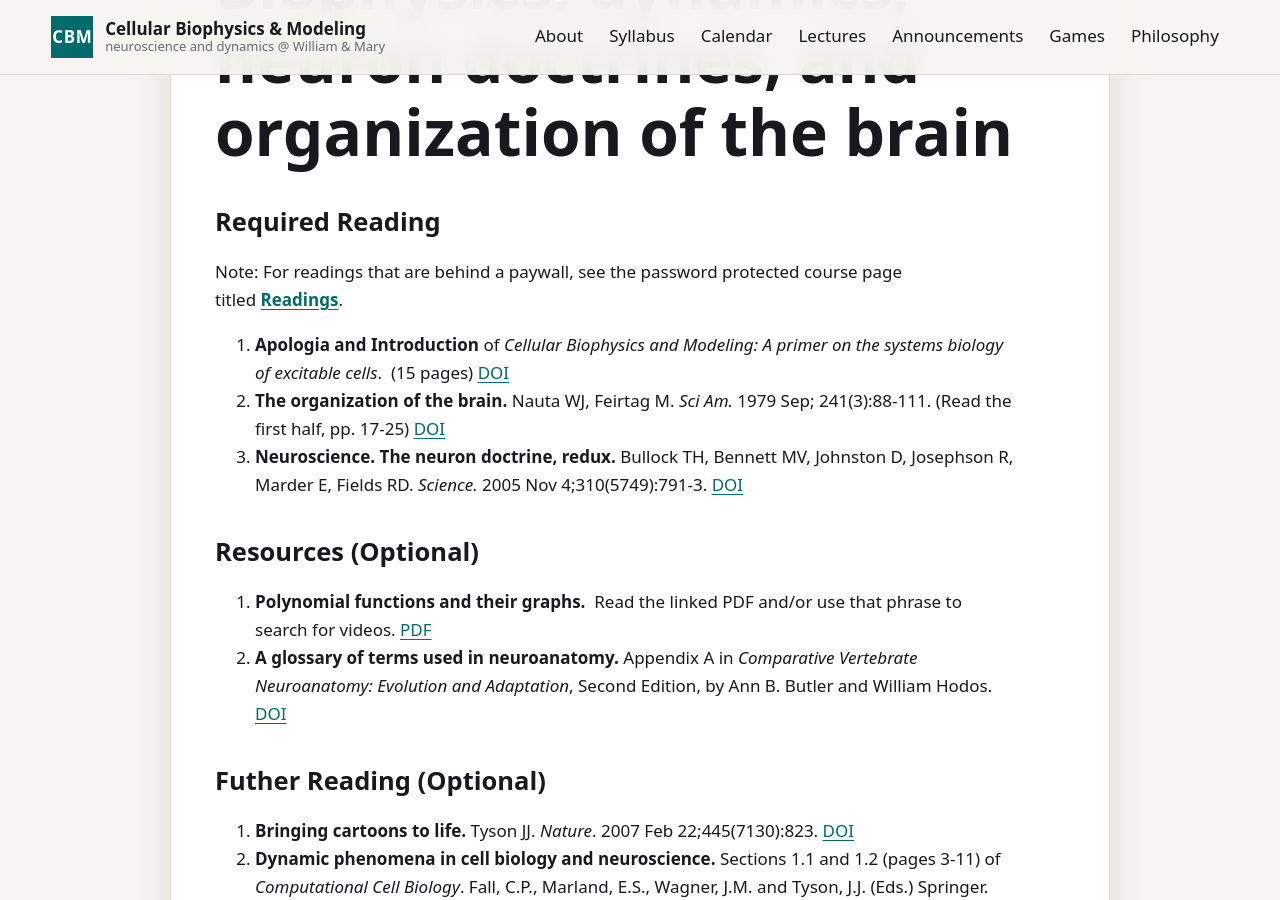
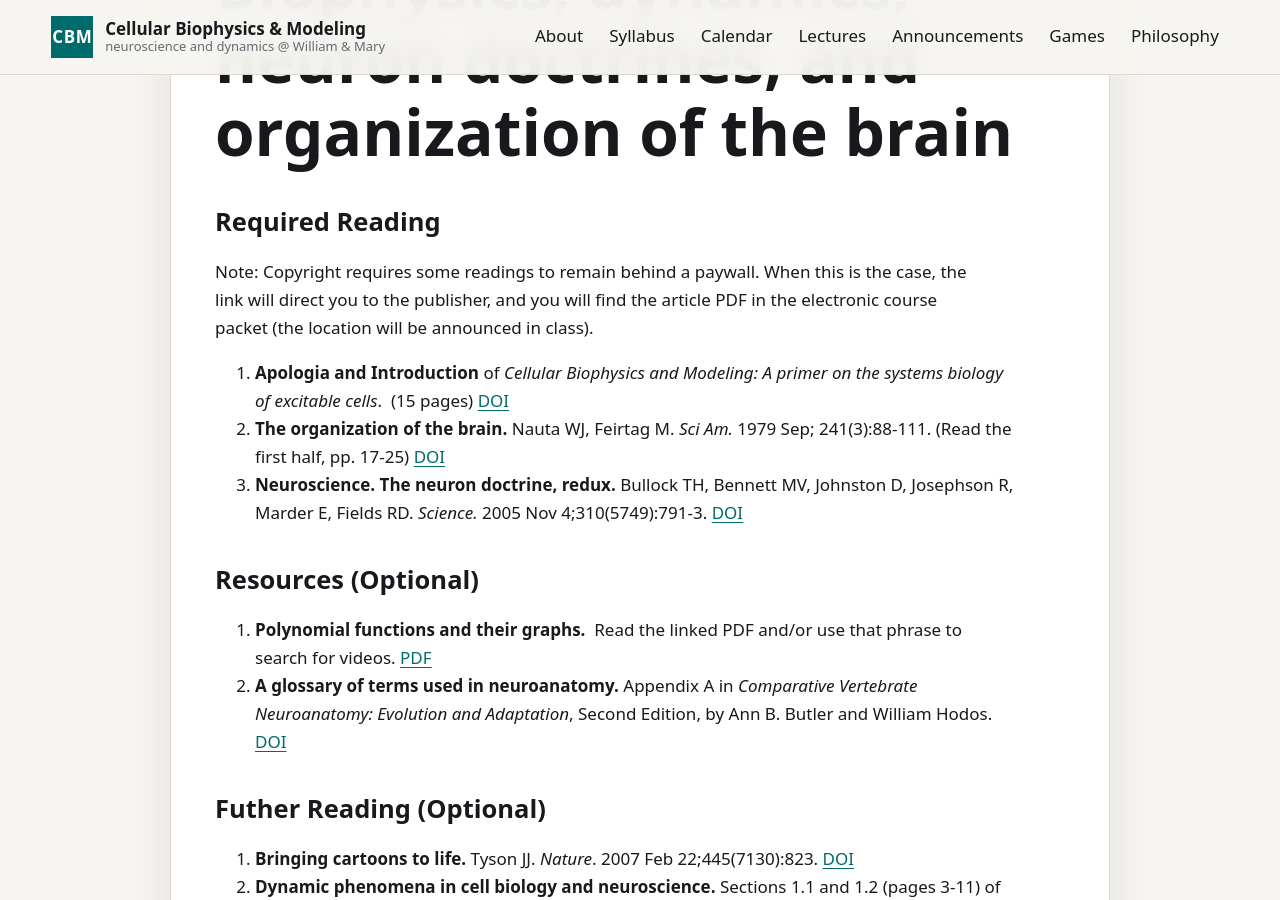
Before and after one commit to gregconradismith/cellular-biophysics-and-modeling, a Jekyll site: the page built from docs/_materials/lecture-1.md, in a window 1280 px wide and 900 px high, scrolled down 458 px. Built offline with Jekyll 4.4.1, drawn with Linux system fonts in a browser that asks for light colours.

Commit message:
Keep private course artifacts out of Pages

```diff
--- a/docs/_config.yml
+++ b/docs/_config.yml
@@ -32,5 +32,8 @@
 exclude:
   - Gemfile
   - Gemfile.lock
+  - HANDOFF.md
   - vendor
   - README.md
+  - "wp-content/uploads/**/*.pdf"
+  - "wp-content/uploads/**/*.PDF"
--- a/docs/_materials/lecture-1.md
+++ b/docs/_materials/lecture-1.md
@@ -12,7 +12,7 @@
 
 ## Required Reading
 
-Note: For readings that are behind a paywall, see the password protected course page titled <a href="../readings/"><strong>Readings</strong></a>.
+Note: Copyright requires some readings to remain behind a paywall.  When this is the case, the link will direct you to the publisher, and you will find the article PDF in the electronic course packet (the location will be announced in class).
 
 1.  <strong>Apologia and Introduction</strong> of <em>Cellular Biophysics and Modeling: A primer on the systems biology of excitable cells</em>.  (15 pages) <a href="https://doi.org/10.1017/9780511793905">DOI</a>
 2.  <strong>The organization of the brain.</strong> Nauta WJ, Feirtag M. <em>Sci Am.</em> 1979 Sep; 241(3):88-111. (Read the first half, pp. 17-25) <a href="https://doi.org/10.1038/scientificamerican0979-88">DOI</a>
```
Also changed, not shown: .github/workflows/jekyll.yml.
